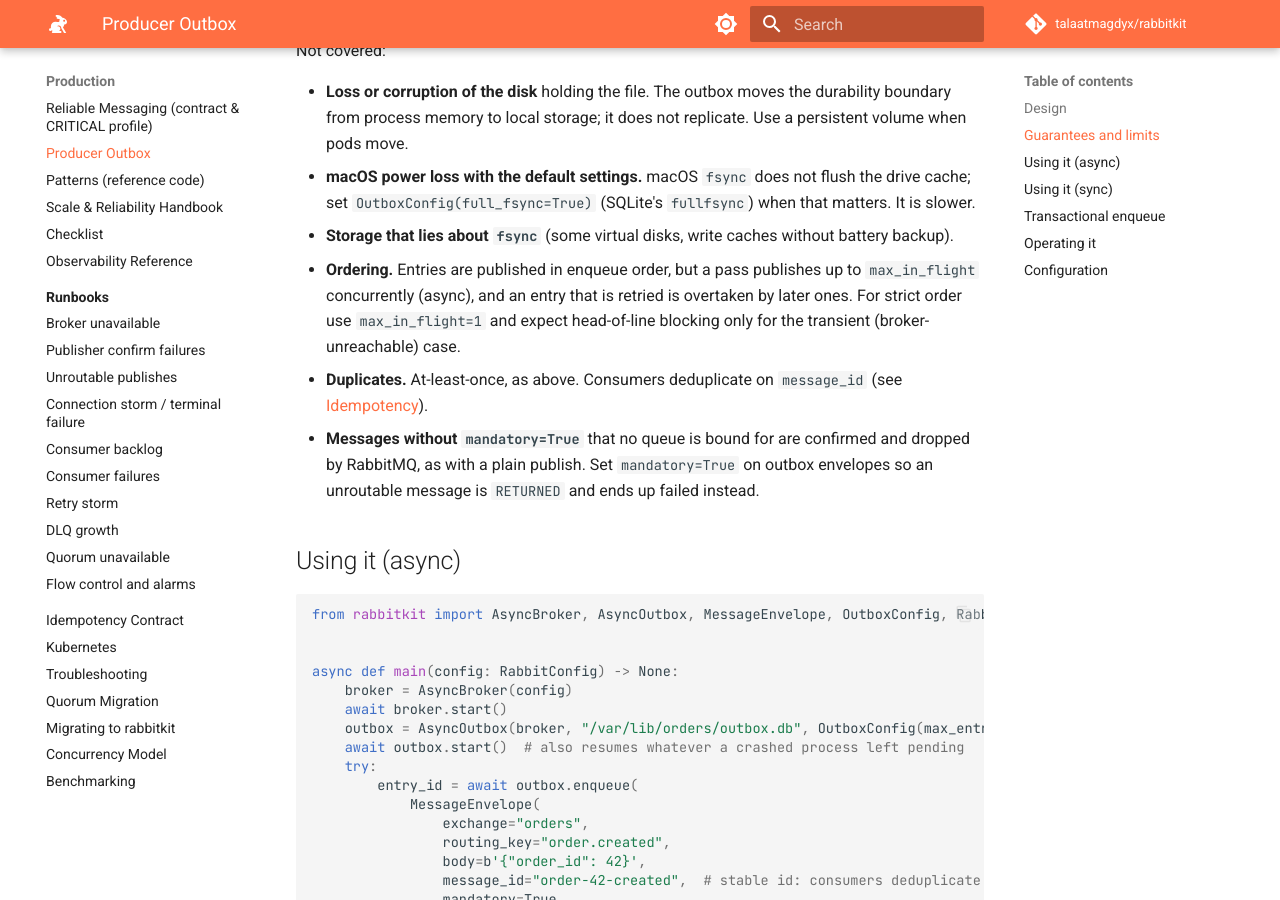
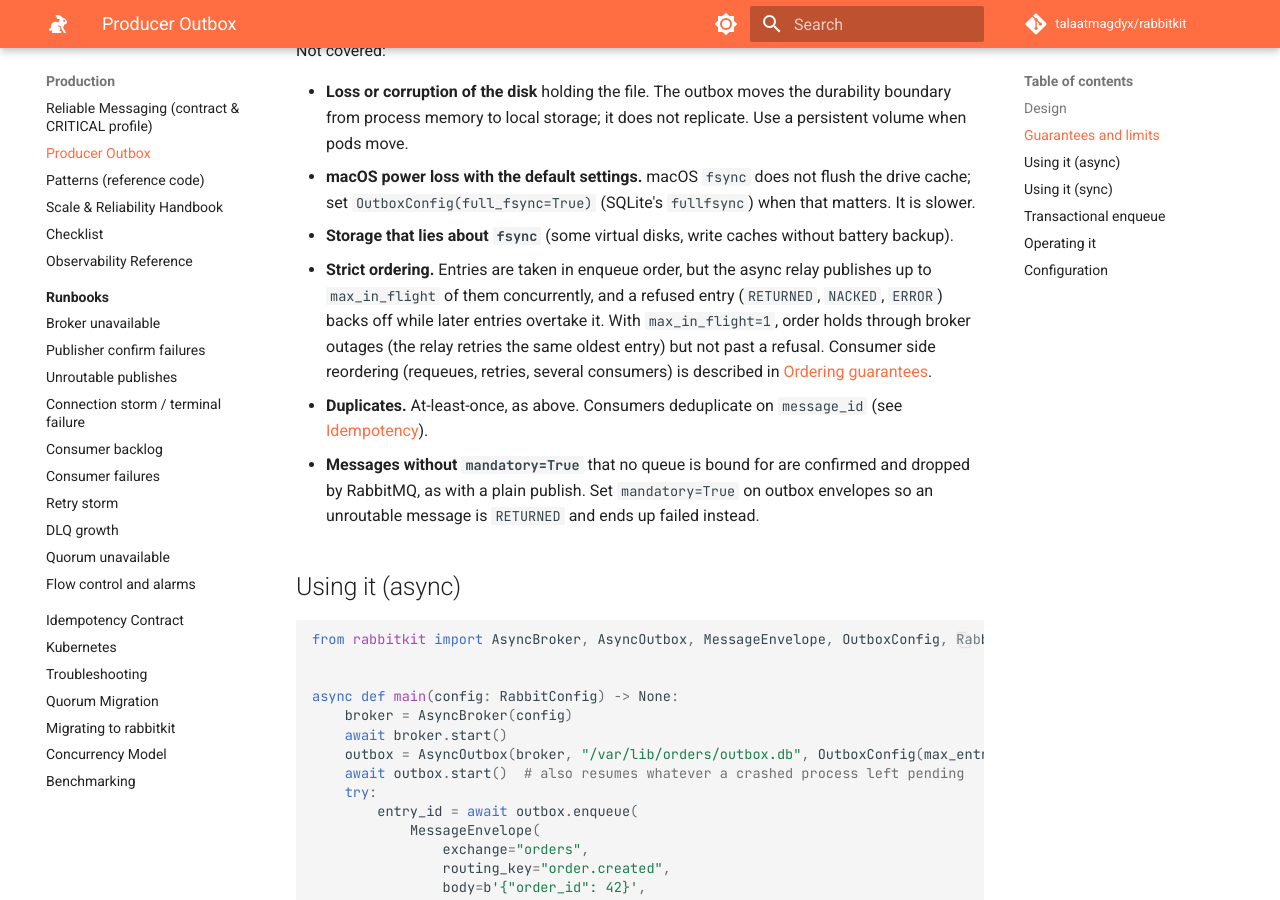
Before and after one commit to talaatmagdyx/rabbitkit, an MkDocs documentation site: the page built from docs/outbox.md, in a window 1280 px wide and 900 px high, scrolled down 2593 px. Built offline with MkDocs 1.6.1 and Material for MkDocs 9.7.7, drawn with Linux system fonts in a browser that asks for light colours; comment, search, counter and statistics services are not loaded.

Commit message:
docs(outbox): state exactly when relay order holds
A refused entry backs off and is overtaken even with max_in_flight=1;
only transient outages keep the oldest entry first. The previous wording
implied max_in_flight=1 gave strict order.

```diff
--- a/docs/outbox.md
+++ b/docs/outbox.md
@@ -91,10 +91,13 @@ Not covered:
   `fullfsync`) when that matters. It is slower.
 - **Storage that lies about `fsync`** (some virtual disks, write caches
   without battery backup).
-- **Ordering.** Entries are published in enqueue order, but a pass publishes
-  up to `max_in_flight` concurrently (async), and an entry that is retried is
-  overtaken by later ones. For strict order use `max_in_flight=1` and expect
-  head-of-line blocking only for the transient (broker-unreachable) case.
+- **Strict ordering.** Entries are taken in enqueue order, but the async
+  relay publishes up to `max_in_flight` of them concurrently, and a refused
+  entry (`RETURNED`, `NACKED`, `ERROR`) backs off while later entries
+  overtake it. With `max_in_flight=1`, order holds through broker outages
+  (the relay retries the same oldest entry) but not past a refusal. Consumer
+  side reordering (requeues, retries, several consumers) is described in
+  [Ordering guarantees](ordering-guarantees.md).
 - **Duplicates.** At-least-once, as above. Consumers deduplicate on
   `message_id` (see [Idempotency](production/idempotency.md)).
 - **Messages without `mandatory=True`** that no queue is bound for are
```
